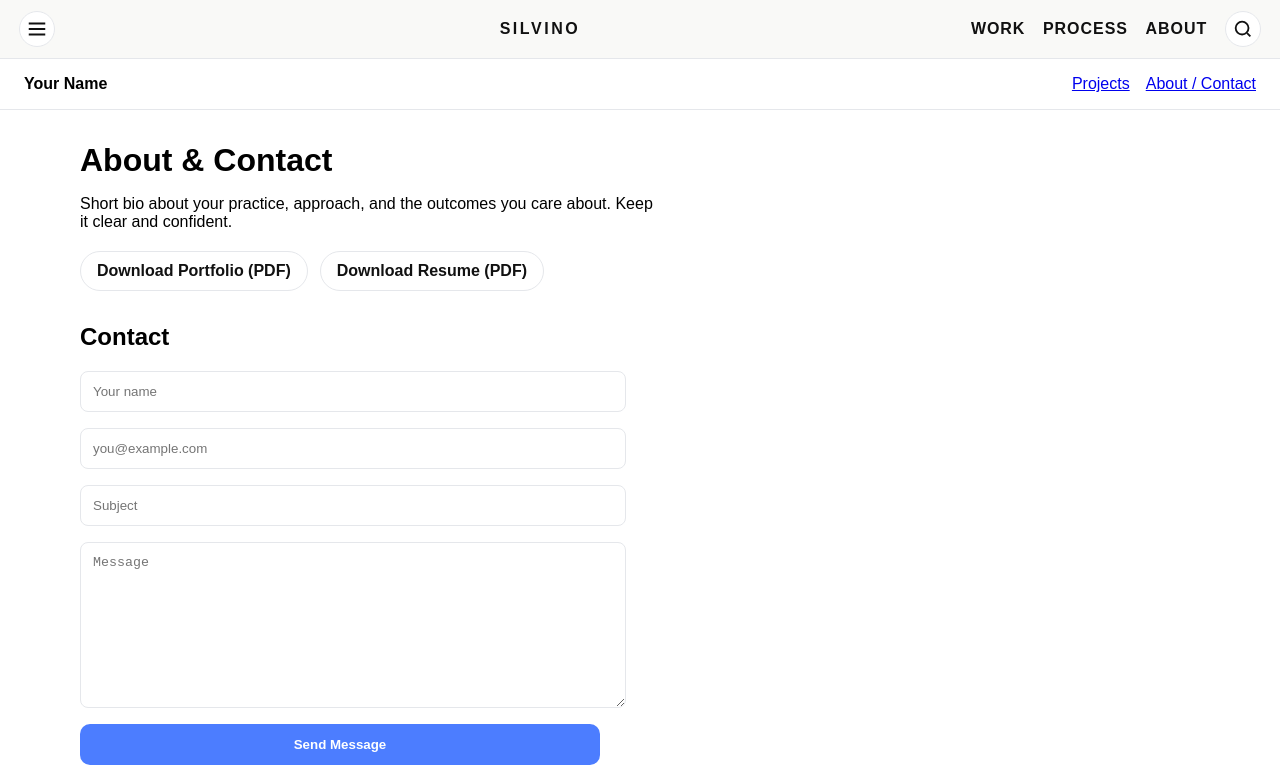
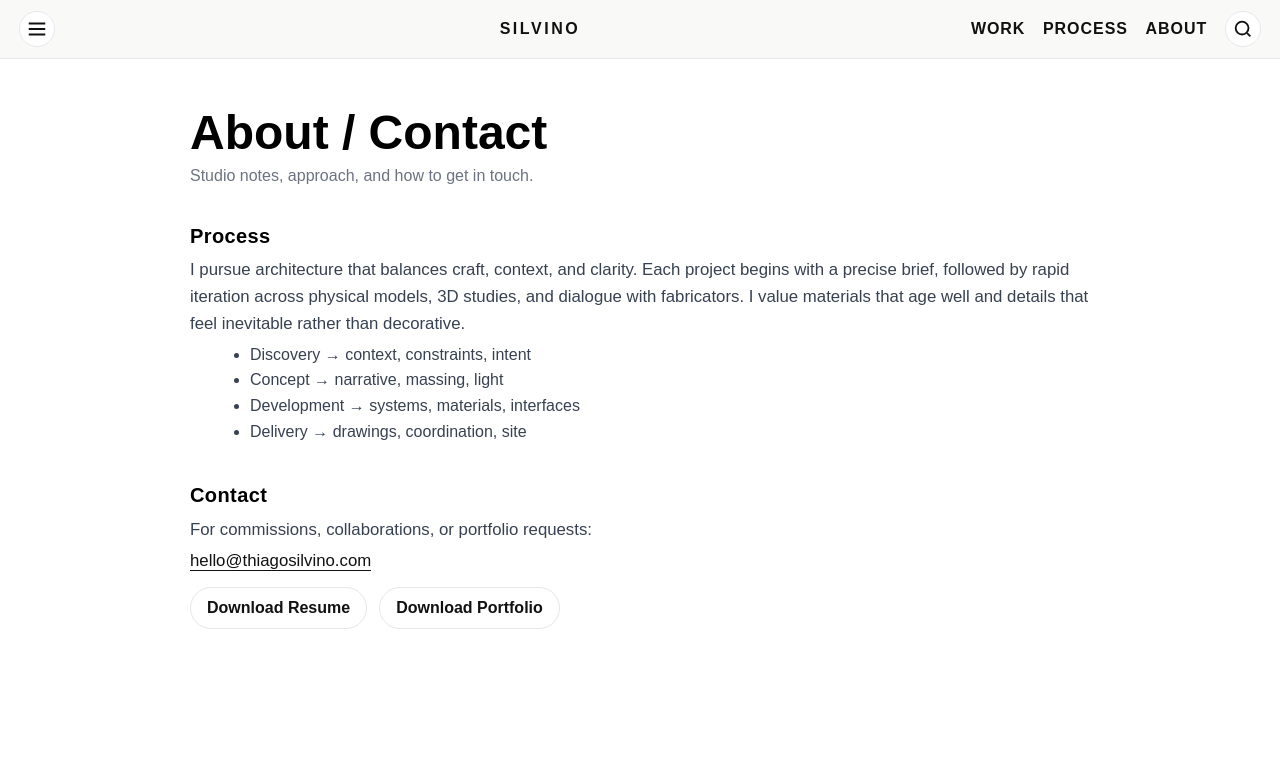
Before and after one commit to ThiagoSilvino/TRS.Portfolio, a Next.js app: page /about in a window 1280 px wide. Shown: the top 781 px of the page. Built offline with nearby package versions, Linux system fonts and the light colour scheme.

Commit message:
Update about.js

```diff
--- a/pages/about.js
+++ b/pages/about.js
@@ -1,61 +1,50 @@
-export default function About() {
+// pages/about.js
+export default function AboutPage() {
   return (
-    <>
-      <header style={{ padding: '1rem 1.5rem', borderBottom: '1px solid #E5E7EB' }}>
-        <div style={{ maxWidth: 1280, margin: '0 auto', display: 'flex', justifyContent: 'space-between' }}>
-          <div style={{ fontWeight: 700 }}>Your Name</div>
-          <nav>
-            <a href="/home" style={{ marginLeft: 16 }}>Projects</a>
-            <a href="/about" style={{ marginLeft: 16 }}>About / Contact</a>
-          </nav>
+    <main style={{ maxWidth: 900, margin: "0 auto", padding: "3rem 1.5rem" }}>
+      {/* Title */}
+      <h1 style={{ fontSize: "clamp(2.2rem, 5vw, 3rem)", margin: 0, lineHeight: 1.1 }}>About / Contact</h1>
+      <p style={{ color: "#6B7280", marginTop: ".4rem" }}>
+        Studio notes, approach, and how to get in touch.
+      </p>
+
+      {/* Process anchor (so the top nav link “PROCESS” can jump here) */}
+      <section id="process" style={{ marginTop: "2.5rem" }}>
+        <h2 style={h2}>Process</h2>
+        <p style={p}>
+          I pursue architecture that balances craft, context, and clarity. Each project begins with a precise brief,
+          followed by rapid iteration across physical models, 3D studies, and dialogue with fabricators. I value
+          materials that age well and details that feel inevitable rather than decorative.
+        </p>
+        <ul style={list}>
+          <li>Discovery → context, constraints, intent</li>
+          <li>Concept → narrative, massing, light</li>
+          <li>Development → systems, materials, interfaces</li>
+          <li>Delivery → drawings, coordination, site</li>
+        </ul>
+      </section>
+
+      {/* Contact */}
+      <section style={{ marginTop: "2.5rem" }}>
+        <h2 style={h2}>Contact</h2>
+        <p style={p}>
+          For commissions, collaborations, or portfolio requests:
+        </p>
+        <p style={p}>
+          <a href="mailto:hello@thiagosilvino.com" style={link}>hello@thiagosilvino.com</a>
+        </p>
+        <div style={{ display: "flex", gap: ".75rem", marginTop: ".75rem" }}>
+          <a href="/resume.pdf" style={btn} download>Download Resume</a>
+          <a href="/portfolio.pdf" style={btn} download>Download Portfolio</a>
         </div>
-      </header>
-
-      <main style={{ maxWidth: 1120, margin: '0 auto', padding: '2rem 1.5rem' }}>
-        <h1 style={{ fontSize: '2rem', margin: '0 0 1rem' }}>About & Contact</h1>
-        <p style={{ maxWidth: '65ch' }}>
-          Short bio about your practice, approach, and the outcomes you care about. Keep it clear and confident.
-        </p>
-
-        <div style={{ marginTop: '1.2rem', display: 'flex', gap: '0.75rem', flexWrap: 'wrap' }}>
-          <a href="/portfolio.pdf" download style={pillBtn}>Download Portfolio (PDF)</a>
-          <a href="/resume.pdf" download style={pillBtn}>Download Resume (PDF)</a>
-        </div>
-
-        <section style={{ marginTop: '2rem' }}>
-          <h2>Contact</h2>
-          <form style={{ display: 'grid', gap: '1rem', maxWidth: 520 }}>
-            <input placeholder="Your name" required style={field} />
-            <input type="email" placeholder="you@example.com" required style={field} />
-            <input placeholder="Subject" style={field} />
-            <textarea placeholder="Message" required style={{ ...field, minHeight: 140 }} />
-            <button type="submit" style={primaryBtn}>Send Message</button>
-          </form>
-
-          <div style={{ display: 'grid', gap: '1rem', gridTemplateColumns: 'repeat(auto-fit,minmax(220px,1fr))', marginTop: '1rem' }}>
-            <Meta title="Email" value={<a href="mailto:hello@example.com">hello@example.com</a>} />
-            <Meta title="Location" value="City, State (remote & on-site)" />
-            <Meta title="Availability" value="Open for select projects" />
-          </div>
-        </section>
-      </main>
-
-      <footer style={{ borderTop: '1px solid #E5E7EB', color: '#6B7280', textAlign: 'center', padding: '2rem 1rem' }}>
-        © {new Date().getFullYear()} Your Name — All rights reserved.
-      </footer>
-    </>
+      </section>
+    </main>
   );
 }
 
-function Meta({ title, value }) {
-  return (
-    <div style={{ border: '1px solid #E5E7EB', borderRadius: 12, padding: '1rem', background: '#fff' }}>
-      <div style={{ fontWeight: 700, marginBottom: 4 }}>{title}</div>
-      <div>{value}</div>
-    </div>
-  );
-}
-
-const field = { width: '100%', padding: '.75rem', border: '1px solid #E5E7EB', borderRadius: 8 };
-const primaryBtn = { padding: '.8rem 1.2rem', borderRadius: 10, border: 'none', background: '#4C7DFF', color: '#fff', fontWeight: 600 };
-const pillBtn = { padding: '.65rem 1rem', borderRadius: 999, border: '1px solid #E5E7EB', textDecoration: 'none', color: '#111', fontWeight: 600, background: '#fff' };
+/* styles */
+const h2 = { fontSize: "1.25rem", margin: "0 0 .6rem", letterSpacing: ".02em" };
+const p = { fontSize: "1.05rem", color: "#374151", lineHeight: 1.6, margin: ".25rem 0" };
+const list = { margin: ".25rem 0 0 1.25rem", color: "#374151", lineHeight: 1.6 };
+const link = { color: "#111", textDecoration: "none", borderBottom: "1px solid #111" };
+const btn = { display: "inline-block", padding: ".7rem 1rem", borderRadius: 999, border: "1px solid #E5E7EB", background: "#fff", textDecoration: "none", color: "#111", fontWeight: 600 };
```
